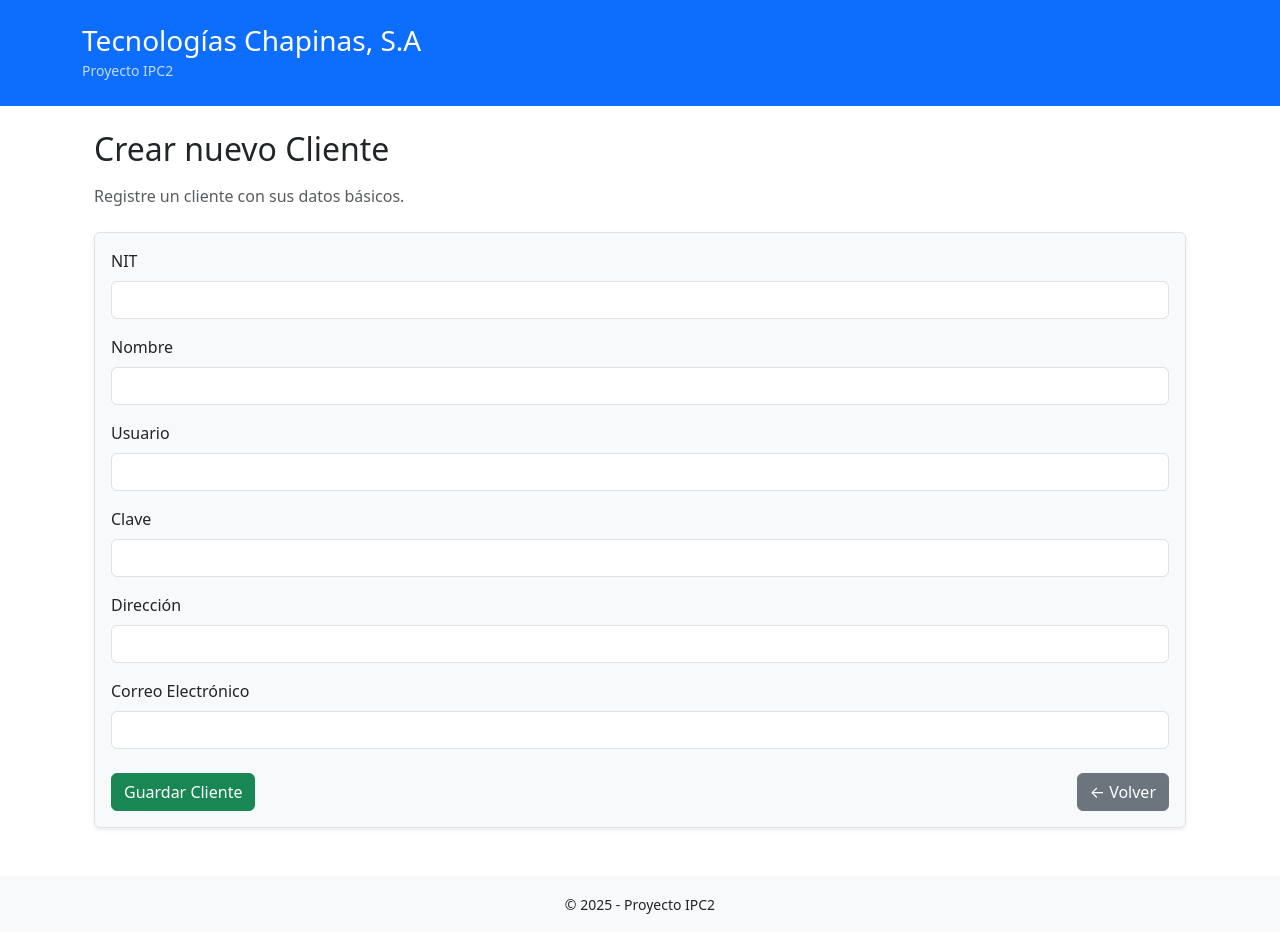
After one commit to SelvinChuquiej/IPC2_Proyecto3_202405516, a Django app: page /menu_creacion/crear/cliente/ in a window 1280 px wide. The commit adds this page. Run offline with Django 5.2, Linux system fonts and the light colour scheme.

Commit message:
Creacion de Formularios para agregar Clientes desde el Front

```diff
--- /dev/null
+++ b/IPC2_Proyecto3_202405516/Front/view/app/templates/crear_cliente.html
@@ -0,0 +1,51 @@
+{% extends "base.html" %}
+{% block content %}
+<div class="container mt-4">
+    <h2 class="mb-3">Crear nuevo Cliente</h2>
+    <p class="text-muted mb-4">Registre un cliente con sus datos básicos.</p>
+
+    {% if messages %}
+    {% for message in messages %}
+    <div class="alert alert-{{ message.tags }}">{{ message }}</div>
+    {% endfor %}
+    {% endif %}
+
+    <form method="post" class="p-3 border rounded bg-light shadow-sm">
+        {% csrf_token %}
+        <div class="mb-3">
+            <label class="form-label">NIT</label>
+            <input type="text" name="nit" class="form-control" required>
+        </div>
+
+        <div class="mb-3">
+            <label class="form-label">Nombre</label>
+            <input type="text" name="nombre" class="form-control" required>
+        </div>
+
+        <div class="mb-3">
+            <label class="form-label">Usuario</label>
+            <input type="text" name="usuario" class="form-control" required>
+        </div>
+
+        <div class="mb-3">
+            <label class="form-label">Clave</label>
+            <input type="password" name="clave" class="form-control" required>
+        </div>
+
+        <div class="mb-3">
+            <label class="form-label">Dirección</label>
+            <input type="text" name="direccion" class="form-control" required>
+        </div>
+
+        <div class="mb-3">
+            <label class="form-label">Correo Electrónico</label>
+            <input type="email" name="correo" class="form-control" required>
+        </div>
+
+        <div class="d-flex justify-content-between mt-4">
+            <button type="submit" class="btn btn-success">Guardar Cliente</button>
+            <a href="{% url 'menu_creacion' %}" class="btn btn-secondary">← Volver</a>
+        </div>
+    </form>
+</div>
+{% endblock %}
--- a/IPC2_Proyecto3_202405516/Front/view/app/templates/menu_creacion.html
+++ b/IPC2_Proyecto3_202405516/Front/view/app/templates/menu_creacion.html
@@ -50,7 +50,7 @@
                     <h5 class="card-title text-info">Clientes</h5>
                     <p class="card-text text-muted">Registra nuevos clientes con su información básica y credenciales.
                     </p>
-                    <a href="" class="btn btn-info btn-sm">Crear Cliente</a>
+                    <a href="{% url 'crear_cliente' %}" class="btn btn-info btn-sm">Crear Cliente</a>
                 </div>
             </div>
         </div>
--- a/IPC2_Proyecto3_202405516/Front/view/app/urls.py
+++ b/IPC2_Proyecto3_202405516/Front/view/app/urls.py
@@ -12,4 +12,5 @@ urlpatterns = [
     path('menu_creacion/crear/recurso/', views.crear_recurso, name='crear_recurso'),
     path('menu_creacion/crear/configuracion/', views.crear_configuracion, name='crear_configuracion'),
     path('menu_creacion/crear/instancia/', views.crear_instancia, name='crear_instancia'),
+    path('menu_creacion/crear/cliente/', views.crear_cliente, name='crear_cliente'),
 ]
--- a/IPC2_Proyecto3_202405516/Front/view/app/views.py
+++ b/IPC2_Proyecto3_202405516/Front/view/app/views.py
@@ -216,3 +216,25 @@ def crear_instancia(request):
         'clientes': clientes,
         'configuraciones': configuraciones
     })
+
+def crear_cliente(request):
+    if request.method == 'POST':
+        payload = {
+            "nit": request.POST.get('nit'),
+            "nombre": request.POST.get('nombre'),
+            "usuario": request.POST.get('usuario'),
+            "clave": request.POST.get('clave'),
+            "direccion": request.POST.get('direccion'),
+            "correo": request.POST.get('correo'),
+        }
+
+        resp = requests.post(f"{API_URL}/api/sistema/menu_creacion/crear/cliente", json=payload)
+
+        if resp.status_code == 200:
+            messages.success(request, "Cliente creado correctamente.")
+        elif resp.status_code == 409:
+            messages.warning(request, "Ya existe un cliente con ese NIT.")
+        else:
+            messages.error(request, "Error al crear cliente.")
+
+    return render(request, 'crear_cliente.html')
```
